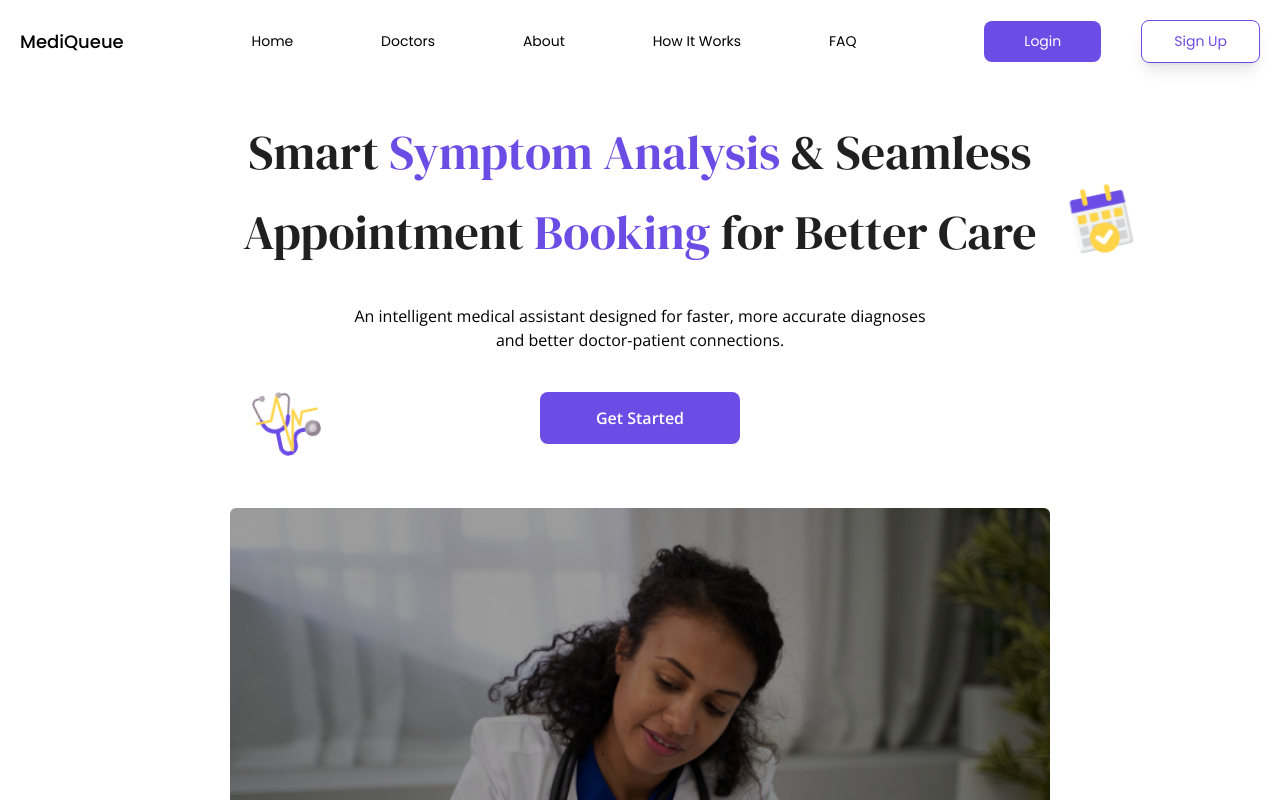
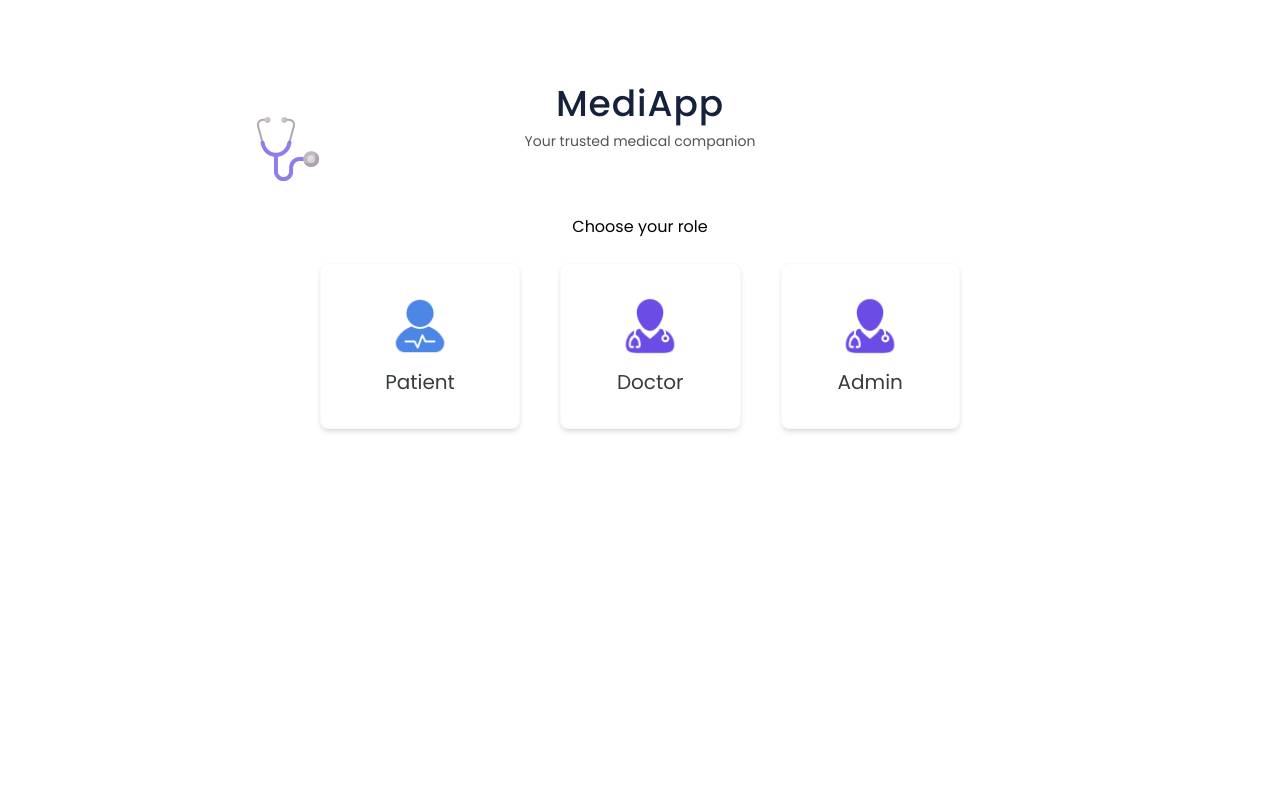
Before and after one commit to kristinenyaga/mediapp_frontend, a Next.js app: page / in a window 1280 px wide. Shown: the top 800 px of the page. Built offline with nearby package versions, Linux system fonts and the light colour scheme.

Commit message:
set welcomepage as the main page

```diff
--- a/app/components/welcomePage/WelcomePage.tsx
+++ b/app/components/welcomePage/WelcomePage.tsx
@@ -1,19 +1,26 @@
 "use client";
 
-import React from "react";
+import React, { useState } from "react";
 import { useRole } from "@/app/context/RoleContext";
 import { useRouter } from "next/navigation";
 import { doctor, patient, stethoscope } from "@/public/constants/images";
 import Image from "next/image";
+import LoadingScreen from "../loader/Loader";
 
 const WelcomePage = () => {
   const { setRole } = useRole();
   const router = useRouter();
+  const [loading, setLoading] = useState(false)
+
 
   const handleRoleSelection = (role: string) => {
+    setLoading(true)
     setRole(role);
     router.push("/sign-in");
+    setLoading(false)
   };
+
+  if(loading) return <LoadingScreen />
 
   return (
     <div>
--- a/app/page.tsx
+++ b/app/page.tsx
@@ -3,6 +3,6 @@ import WelcomePage from "./components/welcomePage/WelcomePage";
 
 export default function Home() {
   return (
-    <LandingPage />
+    <WelcomePage />
   );
 }
```
